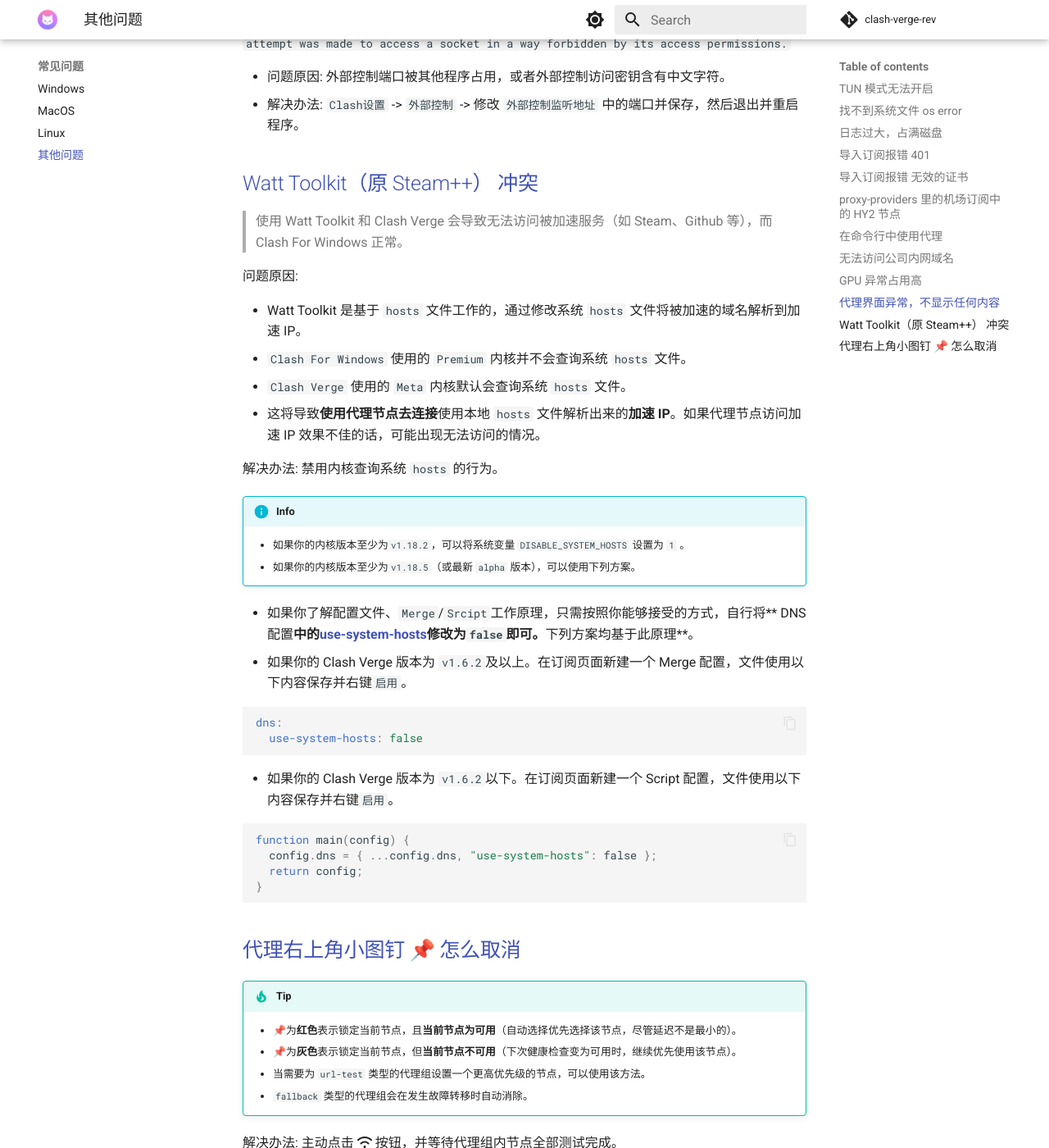
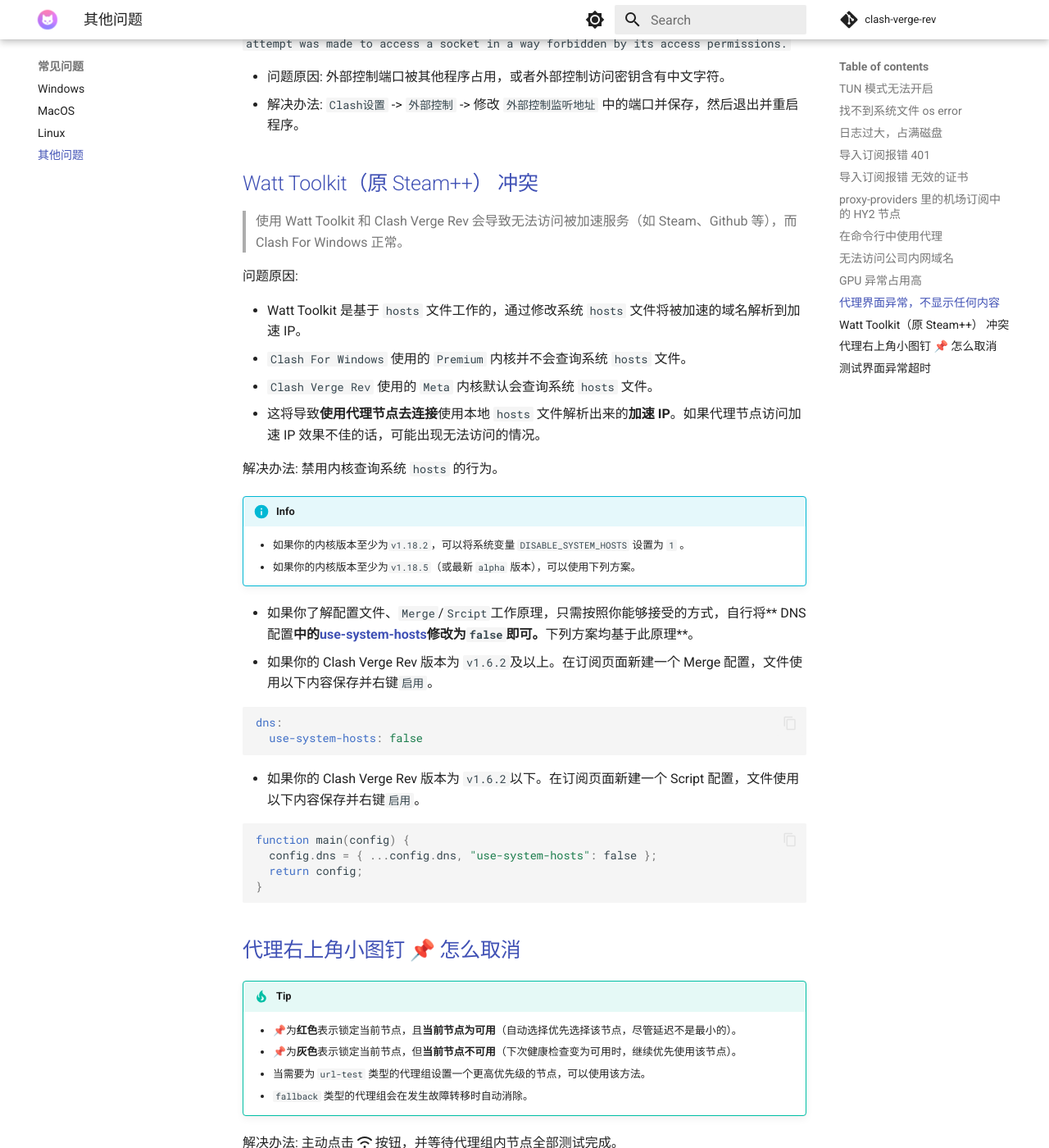
Before and after one commit to clash-verge-rev/clash-verge-rev.github.io, an MkDocs documentation site: the page built from docs/faq/other.md, in a window 1280 px wide and 1400 px high, scrolled down 2793 px. Shown: the whole window at 82% size. Built offline with MkDocs 1.6.1 and Material for MkDocs 9.7.7, drawn with Linux system fonts in a browser that asks for light colours; comment, search, counter and statistics services are not loaded; some of the changed text lies outside the part shown.

````diff
--- a/docs/faq/other.md
+++ b/docs/faq/other.md
@@ -76,13 +76,13 @@ dns:
 
 ## Watt Toolkit（原 Steam++） 冲突
 
-> 使用 Watt Toolkit 和 Clash Verge 会导致无法访问被加速服务（如 Steam、Github 等），而 Clash For Windows 正常。
+> 使用 Watt Toolkit 和 Clash Verge Rev 会导致无法访问被加速服务（如 Steam、Github 等），而 Clash For Windows 正常。
 
 问题原因:
 
 - Watt Toolkit 是基于 `hosts` 文件工作的，通过修改系统 `hosts` 文件将被加速的域名解析到加速 IP。
 - `Clash For Windows` 使用的 `Premium` 内核并不会查询系统 `hosts` 文件。
-- `Clash Verge` 使用的 `Meta` 内核默认会查询系统 `hosts` 文件。
+- `Clash Verge Rev` 使用的 `Meta` 内核默认会查询系统 `hosts` 文件。
 - 这将导致**使用代理节点去连接**使用本地 `hosts` 文件解析出来的**加速 IP**。如果代理节点访问加速 IP 效果不佳的话，可能出现无法访问的情况。
 
 解决办法: 禁用内核查询系统 `hosts` 的行为。
@@ -93,14 +93,14 @@ dns:
     - 如果你的内核版本至少为`v1.18.5`（或最新 `alpha` 版本），可以使用下列方案。
 
 - 如果你了解配置文件、`Merge`/`Srcipt`工作原理，只需按照你能够接受的方式，自行将** DNS 配置**中的[use-system-hosts](https://wiki.metacubex.one/config/dns/#use-system-hosts)修改为`false`即可。**下列方案均基于此原理**。
-- 如果你的 Clash Verge 版本为 `v1.6.2`及以上。在订阅页面新建一个 Merge 配置，文件使用以下内容保存并右键`启用`。
+- 如果你的 Clash Verge Rev 版本为 `v1.6.2`及以上。在订阅页面新建一个 Merge 配置，文件使用以下内容保存并右键`启用`。
 
 ```yaml
 dns:
   use-system-hosts: false
 ```
 
-- 如果你的 Clash Verge 版本为 `v1.6.2`以下。在订阅页面新建一个 Script 配置，文件使用以下内容保存并右键`启用`。
+- 如果你的 Clash Verge Rev 版本为 `v1.6.2`以下。在订阅页面新建一个 Script 配置，文件使用以下内容保存并右键`启用`。
 
 ```javascript
 function main(config) {
@@ -121,3 +121,13 @@ function main(config) {
 解决办法: 主动点击 :fontawesome-solid-wifi: 按钮，并等待代理组内节点全部测试完成。
 
 ![代理右上角小图钉](../assets/faq/other/fixed.gif)
+
+## 测试界面异常超时
+
+> 测试界面进行测试时，国外网站延迟测试正常，但是国内网站延迟测试（直连）立马提示超时，实际上网站均可以正常访问。
+
+![无效证书](../assets/faq/other/invalid_certificate.png)
+
+- 可能原因: 杀毒软件（如火绒）对 HTTPS 连接进行加密，出现证书不一致的情况报错导致。可能还会伴随着实际体验延迟较大的情况。
+
+- 解决办法: 关闭杀毒软件（如火绒） Web 扫描加密功能（各厂商功能名称可能有差异），或将使用的 `二进制内核文件` 添加到信任程序名单中，并重启程序。
````
Also changed, not shown: docs/guide/group_icon/group_icon.md (+1 -1 lines), docs/guide/merge.md (+1 -1 lines), docs/assets/faq/other/invalid_certificate.png (added).
